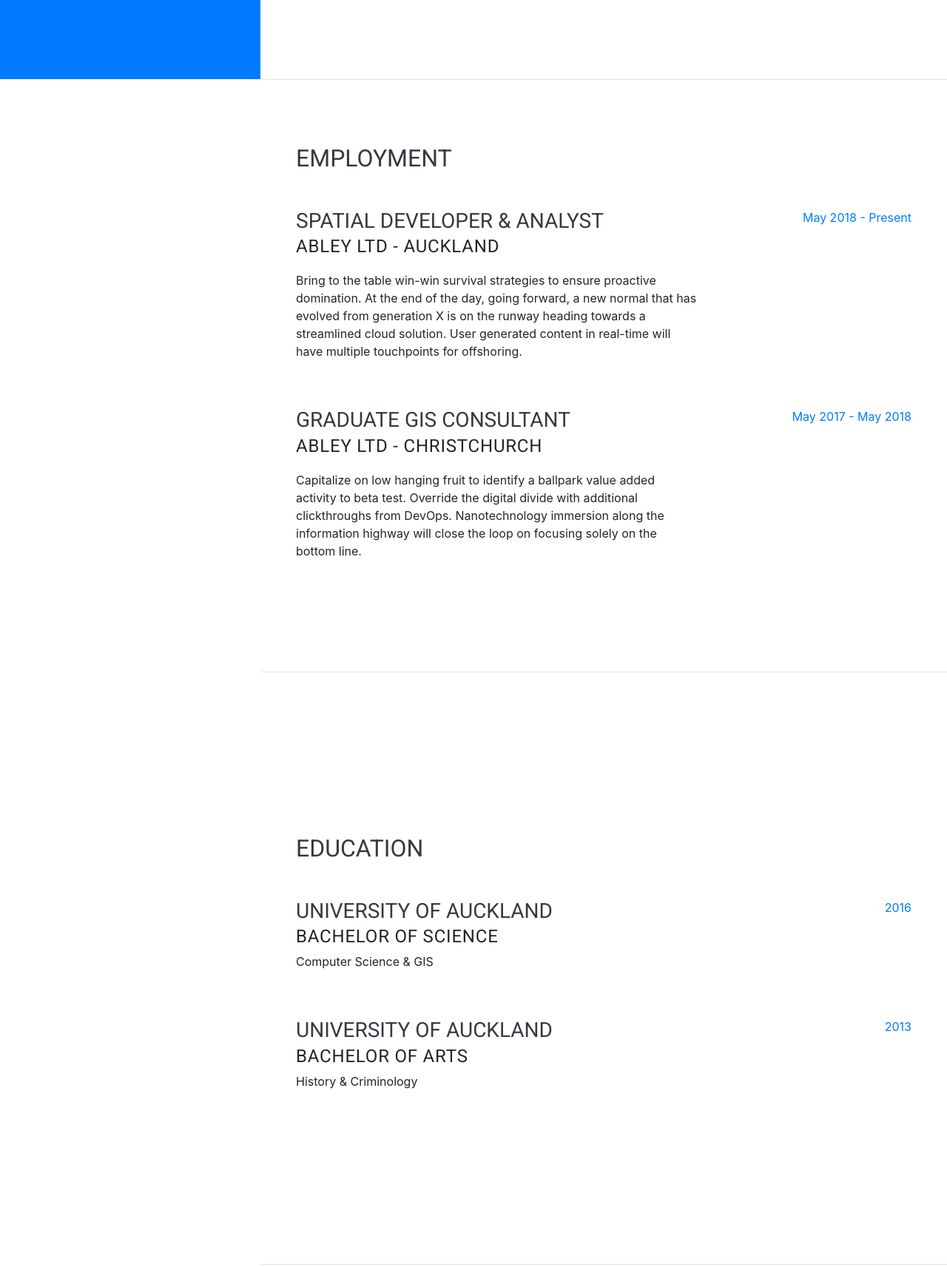
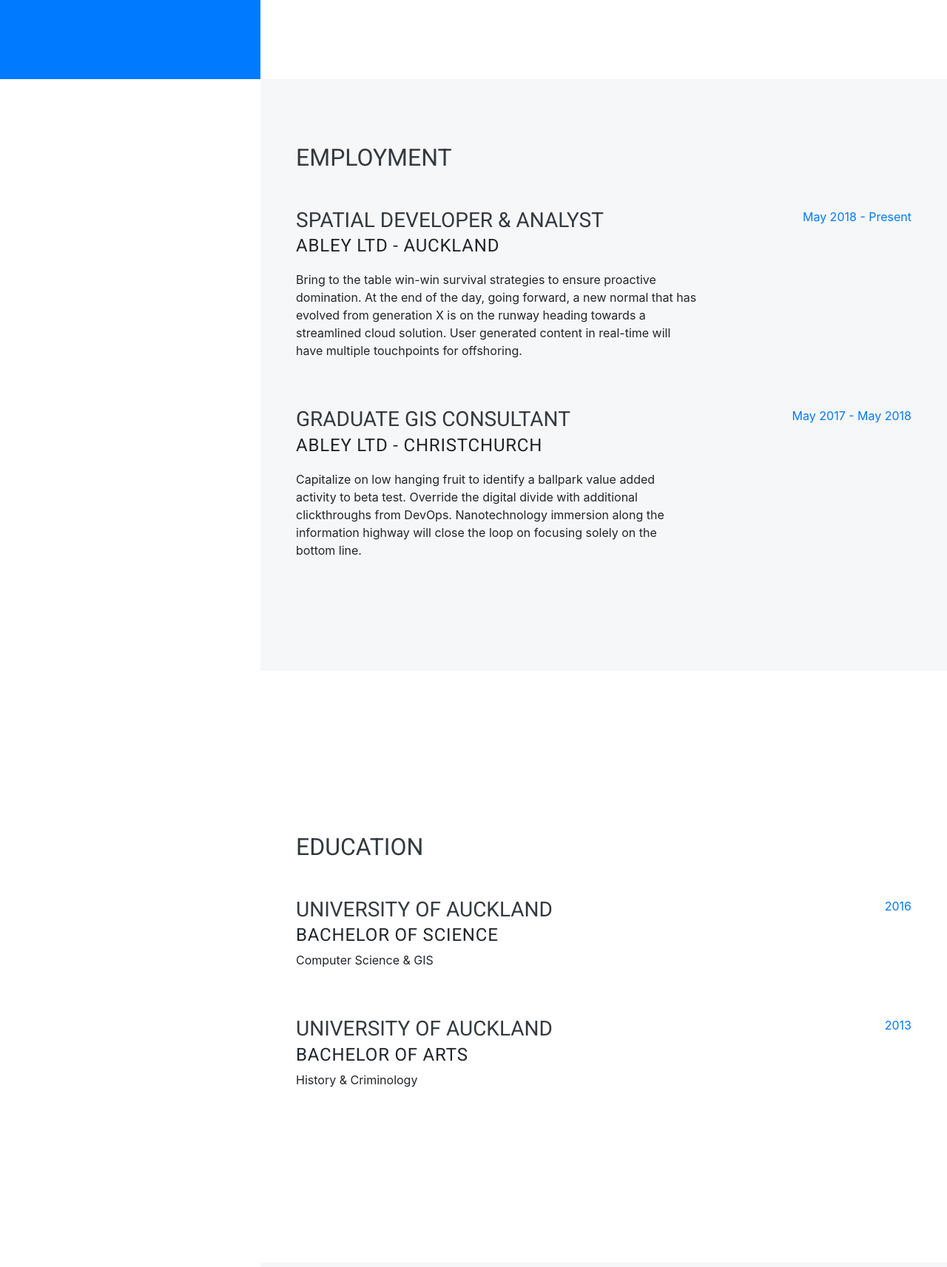
Before and after one commit to ndrag/bootstrap-cv-site, a website with bundled scripts: page index.html in a window 1280 px wide. Shown: the part 693-2406 px from the top of the page at 74% size. Built offline with nearby package versions, Linux system fonts and the light colour scheme; a web font is replaced by a local one.

Commit message:
Updated body background css.

```diff
--- a/index.html
+++ b/index.html
@@ -105,9 +105,7 @@
       </div>
     </section>
 
-    <hr class="m-0">
-
-    <section class="resume-section grey p-3 p-lg-5 d-flex align-items-center" id="employment">
+    <section class="resume-section alternating-background p-3 p-lg-5 d-flex align-items-center" id="employment">
       <div class="w-100">
         <h2 class="mb-5">Employment</h2>
 
@@ -141,8 +139,6 @@
 
     </section>
 
-    <hr class="m-0">
-
     <section class="resume-section p-3 p-lg-5 d-flex align-items-center" id="education">
       <div class="w-100">
         <h2 class="mb-5">Education</h2>
@@ -172,9 +168,7 @@
       </div>
     </section>
 
-    <hr class="m-0">
-
-    <section class="resume-section grey p-3 p-lg-5 d-flex align-items-center" id="skills">
+    <section class="resume-section alternating-background p-3 p-lg-5 d-flex align-items-center" id="skills">
       <div class="w-100">
         <h2 class="mb-5">Skills</h2>
 
@@ -236,8 +230,6 @@
       </div>
     </section>
 
-    <hr class="m-0">
-
     <section class="resume-section p-3 p-lg-5 d-flex align-items-center" id="projects">
       <div class="w-100 pb-lg-5">
         <h2 class="mb-5">Projects</h2>
--- a/scss/_resume-item.scss
+++ b/scss/_resume-item.scss
@@ -24,6 +24,6 @@ section.resume-section {
   }
 }
 
-section.resume-section.grey {
-  background-color: $grey-200;
+section.resume-section.alternating-background {
+  background-color: $light-blue;
 }
--- a/scss/_variables.scss
+++ b/scss/_variables.scss
@@ -10,6 +10,7 @@ $gray-800: #343a40 !default;
 $gray-900: #212529 !default;
 $black: #000 !default;
 
+$light-blue: #f6f7f8 !default;
 $slate-blue: #7391b4 !default;
 $dark-blue: #4a6e96 !default;
 $blue: #007bff !default;
```
Also changed, not shown: css/resume.css, css/resume.min.css.
